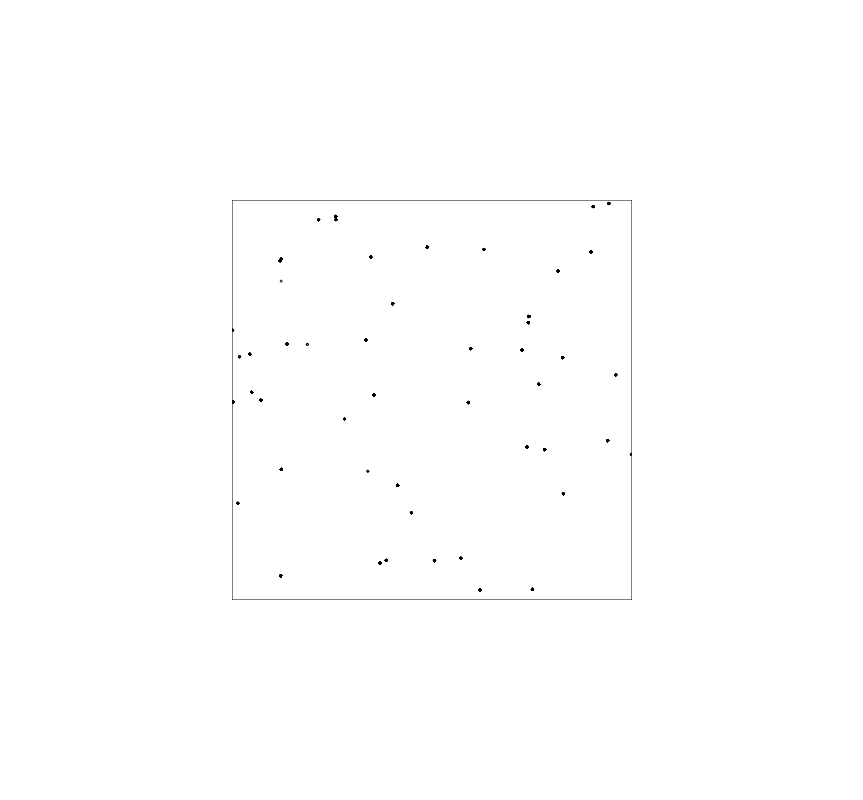
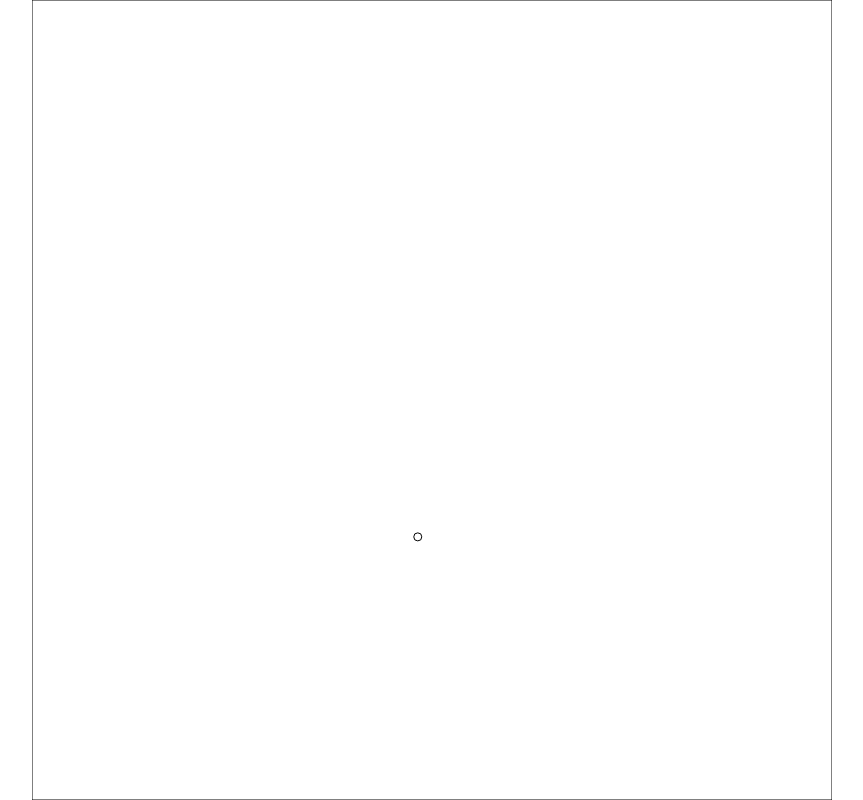
Before and after one commit to ZiChengHuang915/Ant-Simulation, a plain HTML site: page index.html in a window 1280 px wide. Shown: the whole page, without its empty margins (208-1071 px from the left). Drawn offline with Linux system fonts and the light colour scheme.

Commit message:
added separate class for ant and uitl added position and velocity added tick

```diff
--- /dev/null
+++ b/ant.js
@@ -0,0 +1,49 @@
+import { degreesToRad } from "./util.js";
+
+const antColor = "green";
+const antRadius = 4;
+const topSpeed = 10;
+const maxRotationAngle = 50;
+const rotationChangeChance = 0.03;
+
+export class Ant {
+    constructor(x, y, dx = topSpeed, dy = topSpeed, rotationAngle = 0) {
+        this.x = x;
+        this.y = y;
+        this.dx = dx;
+        this.dy = dy;
+        this.rotationAngle = rotationAngle;
+
+        if (Math.random() < 0.5) {
+            this.dx *= -1;
+        }
+        if (Math.random() < 0.5) {
+            this.dy *= -1;
+        }
+    }
+
+    updatePosition() {
+        this.x += this.dx;
+        this.y += this.dy;
+    }
+
+    updateRotationAngle() {
+        if (Math.random() < rotationChangeChance) {
+            this.rotationAngle = Math.random() * degreesToRad(maxRotationAngle);
+            this.rotateVelocity();
+            console.log(this.rotationAngle);
+        }
+    }
+
+    rotateVelocity() {
+        this.dx = this.dx * Math.cos(this.rotationAngle) - this.dy * Math.sin(this.rotationAngle);
+        this.dy = this.dx * Math.sin(this.rotationAngle) + this.dy * Math.cos(this.rotationAngle);
+    }
+
+    paint(boardContext) {
+        boardContext.beginPath();
+        boardContext.ellipse(this.x, this.y, antRadius, antRadius, 0, 0, 360);
+        boardContext.strokestyle = antColor;
+        boardContext.stroke();
+    }
+}
--- a/index.html
+++ b/index.html
@@ -8,7 +8,7 @@
 
 <body>
     <canvas id="board"></canvas>
-    <script src="index.js"></script>
+    <script type="module" src="index.js"></script>
 </body>
 
 </html>
--- a/index.js
+++ b/index.js
@@ -1,57 +1,65 @@
-const boardWidth = 400;
-const boardHeight = 400;
+import { Ant } from "./ant.js";
+
+const fps = 24;
+const boardWidth = 800;
+const boardHeight = 800;
 const boardBorder = "black";
 const boardBackground = "white";
-const antColor = "green";
-const antRadius = 1;
 const antNumber = 1;
 
 const board = document.getElementById("board");
 const boardContext = board.getContext("2d");
 let ants = [];
 
-resetCanvas();
+board.width = boardWidth;
+board.height = boardHeight;
+setup();
 tick();
 
+function setup() {
+    resetCanvas();
+    generateAnts();
+}
+
 function resetCanvas() {
-    board.width = boardWidth;
-    board.height = boardHeight;
     boardContext.fillStyle = boardBackground;
     boardContext.strokestyle = boardBorder;
     boardContext.fillRect(0, 0, board.width, board.height);
     boardContext.strokeRect(0, 0, board.width, board.height);
 }
 
-class Ant {
-    constructor(x, y) {
-        this.x = x;
-        this.y = y;
-        let dx = 0;
-        let dy = 0;
-    }
-
-    paint() {
-        boardContext.beginPath();
-        boardContext.ellipse(this.x, this.y, antRadius, antRadius, 0, 0, 360);
-        boardContext.strokestyle = antColor;
-        boardContext.stroke();
-    }
-}
-
-
 function generateAnts() {
     for (let i = 0; i < antNumber; i++) {
         ants.push(new Ant(Math.random() * boardWidth, Math.random() * boardHeight));
     }
+}
 
+function paintAnts(boardContext) {
     for (let ant of ants) {
-        ant.paint();
+        ant.paint(boardContext);
+    }
+}
+
+function updatePositions() {
+    for (let ant of ants) {
+        if (ant.x > boardWidth || ant.x < 0) {
+            ant.dx *= -1;
+        } else if (ant.y >boardHeight || ant.y < 0) {
+            ant.dy *= -1;
+        }
+
+        ant.updateRotationAngle();
+        ant.updatePosition();
     }
 }
 
 function tick() {
     setTimeout(function onTick() {
-        generateAnts()
-        tick()
-    }, 100);
+        resetCanvas();
+        updatePositions();
+        paintAnts(boardContext);
+
+
+        tick();
+    }, 1000 / fps);
 }
--- /dev/null
+++ b/util.js
@@ -0,0 +1,3 @@
+export function degreesToRad(degree) {
+    return degree * Math.PI / 180;
+}
```
